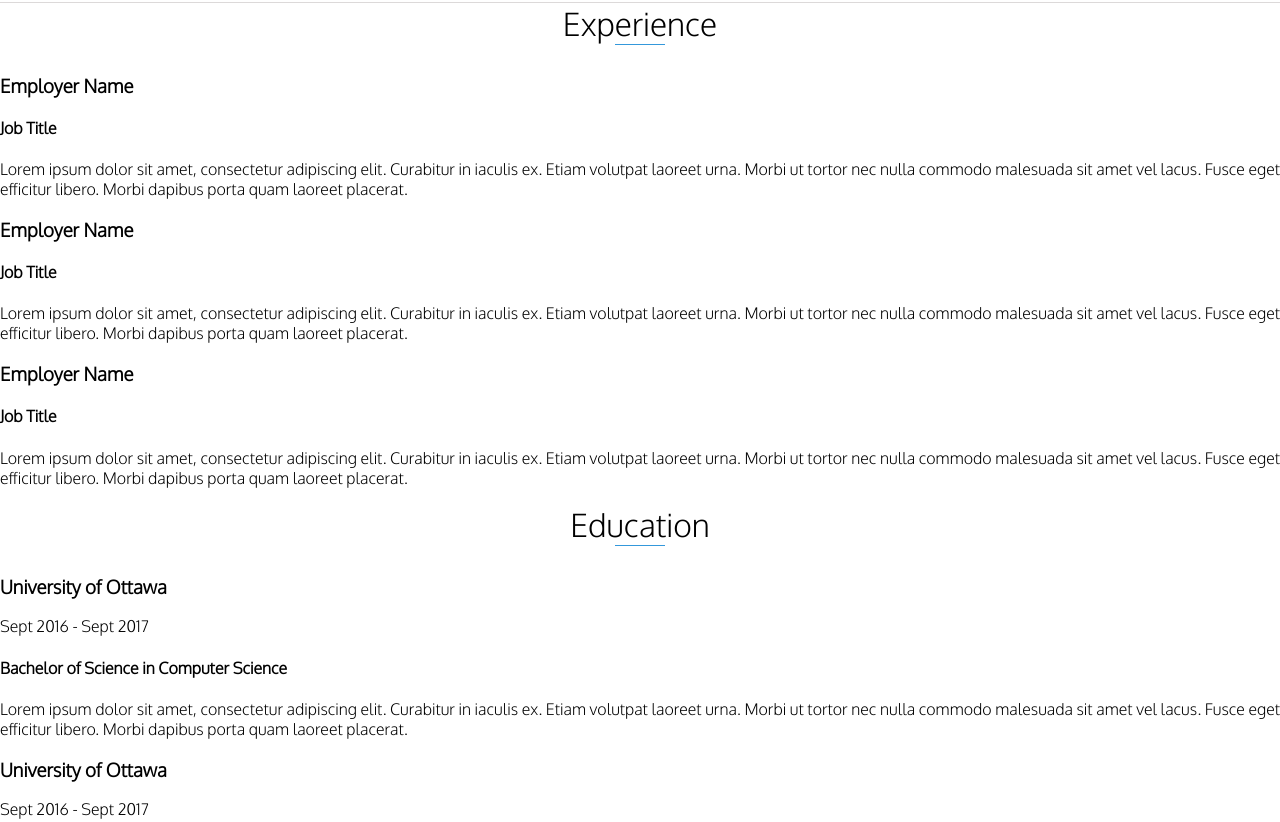
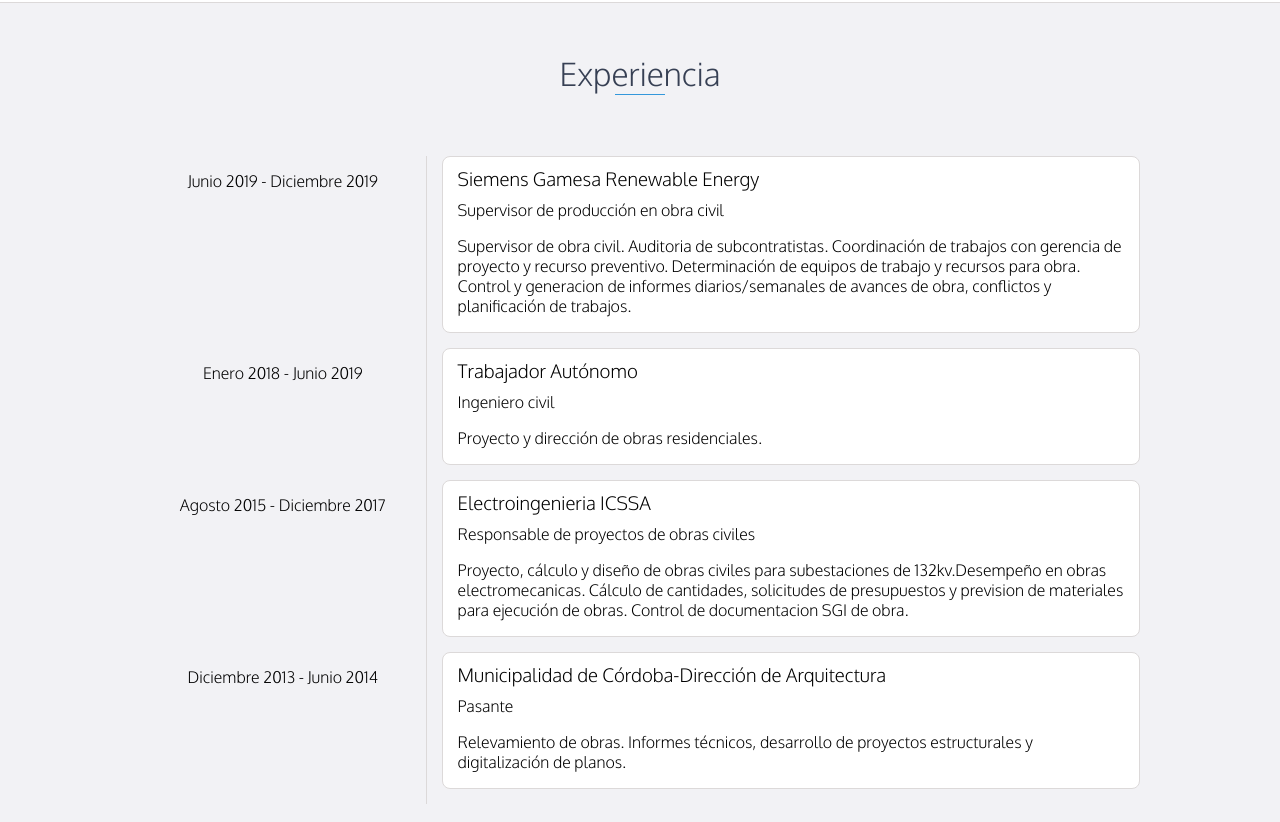
Before and after one commit to maxchz/PortafolioEstatico, a website: page index.html in a window 1280 px wide. Shown: the part 1301-2123 px from the top of the page. Drawn offline with Linux system fonts and the light colour scheme.

Commit message:
agrega seccion experiencia, falta estilizar, correcion de errores

```diff
--- a/css/styles.css
+++ b/css/styles.css
@@ -236,3 +236,103 @@ a{
     right:0;
     margin:0 auto;
     background:#3498db}
+
+/* EXPERIENCIA */
+
+/* .no-js #experience-timeline>div{background:#fff;padding:10px;margin-bottom:10px;border:1px solid #dcd9d9}
+
+.no-js #experience-timeline>div h3{font-size:1.5em;font-weight:300;color:#374054;display:inline-block;margin:0}
+
+.no-js #experience-timeline>div h4{font-size:1.2em;font-weight:300;color:#7e8890;margin:0 0 15px 0}
+
+.no-js #experience-timeline>div p{color:#74808a;font-size:0.9em;margin:0}
+
+.no-js #experience-timeline:before,.no-js #experience-timeline:after{content:none}
+
+@keyframes dropHeader{0%{transform:translateY(-100%)}100%{transform:translateY(0)}} */
+
+#experience{
+    padding:50px 15px;
+    text-align:center;
+    border-bottom:1px solid #dcd9d9;
+}
+#experience h2{
+    color:#374054;
+}
+
+#experience-timeline{
+    margin:5% auto 0 auto;
+    position:relative;
+    max-width:1000px;
+    z-index:0;
+}
+/* #experience-timeline:before{
+    position:absolute;
+    content:'';
+    top:0;
+    bottom:0;
+    left:303px;
+    right:auto;
+    height:100%;
+    width:3px;
+    background:#3498db;
+    z-index:0;
+}
+#experience-timeline:after{
+    position:absolute;
+    content:'';
+    width:3px;
+    height:40px;
+    background:#3498db;
+    background:linear-gradient(to bottom, #3498db, rgba(52,152,219,0));
+    top:100%;
+    left:303px
+} */
+
+.background-alt{
+    background:#f2f2f5;
+}
+
+.experience-job{
+    display:flex;
+    /* padding-top:0.75%;
+    padding-bottom:0.75%; */
+
+}
+.experience-job span{
+    width: 30%;
+    border-right:1px solid #dcd9d9;
+    padding-top:1.5%;
+
+}
+/* .experience-separator{
+    display:block;
+    width:5%;
+} */
+.experience-data{
+    display:block;
+    width:70%;
+    background-color:white;
+    border:1px solid #dcd9d9;
+    margin-left:1.5%;
+    margin-bottom:1.5%;
+    padding:0% 1.5% 0 1.5%;
+    text-align:left;
+    border-radius:0.5rem;
+
+}
+.experience-data h3,h4{
+    margin-top:1.5%;
+    margin-bottom:1.5%;
+    font-weight: lighter;
+}
+
+/* .experience-data h3{
+    font-size:150%;
+} */
+
+
+/* @media only screen and (max-width: 750px){#experience-timeline:before,#experience-timeline:after{left:23px}
+.vtimeline-date{width:auto;text-align:left;position:relative;margin-bottom:15px;display:block;margin-left:70px}
+.vtimeline-icon{margin-left:0}
+.vtimeline-content{margin-left:70px}} */
--- a/index.html
+++ b/index.html
@@ -18,7 +18,8 @@
     <link href="https://fonts.googleapis.com/css2?family=Hind+Siliguri:wght@300;400&family=Noto+Sans:wght@200&display=swap" rel="stylesheet">
     <link href="https://fonts.googleapis.com/css2?family=Hind+Siliguri:wght@300;400&family=Noto+Sans:wght@200&family=Oxygen:wght@300&display=swap" rel="stylesheet">
     <link href="css/styles.css" rel="stylesheet">
-    <script src="https://kit.fontawesome.com/f226647dab.js" crossorigin="anonymous"></script>
+    <script src="https://kit.fontawesome.com/7e244628da.js" crossorigin="anonymous"></script>
+
 
 </head>
 
@@ -79,7 +80,7 @@
 
 
 
-    <div id="lead">
+    <section id="lead">
         <div id="lead-content">
             <h1>Max Choquevilca</h1>
             <h2>Desarrollador Web Full Stack</h2>
@@ -101,7 +102,7 @@
             </a>
         </div>
         <!-- End #lead-down -->
-    </div>
+    </section>
     <!-- Fin #lead -->
 
 
@@ -131,31 +132,60 @@
 
     <!-- Fin #about -->
 
-    <section>
-        <div id="experience" class="background-alt">
-            <h2 class="heading">Experience</h2>
+    <section id="experience" class="background-alt">
+            <h2 class="heading">Experiencia</h2>
             <div id="experience-timeline">
-                <div data-date="September 2015 – September 2016">
-                    <h3>Employer Name</h3>
-                    <h4>Job Title</h4>
+                <div class="experience-job">
+                    <span>Junio 2019 - Diciembre 2019</span>
+
+                    <!-- <div class="experience-separator">
+                        <i class="fa-regular fa-grip-lines-vertical"></i>
+                    </div> -->
+                    <div class="experience-data">
+                        <h3>Siemens Gamesa Renewable Energy</h3>
+                        <h4>Supervisor de producción en obra civil</h4>
                         <p>
-                        Lorem ipsum dolor sit amet, consectetur adipiscing elit. Curabitur in iaculis ex. Etiam volutpat laoreet urna. Morbi ut tortor nec nulla commodo malesuada sit amet vel lacus. Fusce eget efficitur libero. Morbi dapibus porta quam laoreet placerat.
+                            Supervisor de obra civil. Auditoria de subcontratistas. Coordinación de trabajos con gerencia de proyecto y
+                            recurso preventivo. Determinación de equipos de trabajo y recursos para obra. Control y generacion de informes
+                            diarios/semanales de avances de obra, conflictos y planificación de trabajos.
                         </p>
                     </div>
 
-                <div data-date="September 2015 – September 2016">
-                    <h3>Employer Name</h3>
-                    <h4>Job Title</h4>
+                </div>
+
+                <div class="experience-job">
+                    <span>Enero 2018 - Junio 2019</span>
+                    <div class="experience-data">
+
+                        <h3>Trabajador Autónomo</h3>
+                        <h4>Ingeniero civil</h4>
                         <p>
-                        Lorem ipsum dolor sit amet, consectetur adipiscing elit. Curabitur in iaculis ex. Etiam volutpat laoreet urna. Morbi ut tortor nec nulla commodo malesuada sit amet vel lacus. Fusce eget efficitur libero. Morbi dapibus porta quam laoreet placerat.
+                            Proyecto y dirección de obras residenciales.
                         </p>
                     </div>
+                </div>
 
-                <div data-date="September 2015 – September 2016">
-                    <h3>Employer Name</h3>
-                    <h4>Job Title</h4>
+                <div class="experience-job">
+                    <span>Agosto 2015 - Diciembre 2017</span>
+                    <div class="experience-data">
+
+                        <h3>Electroingenieria ICSSA</h3>
+                        <h4>Responsable de proyectos de obras civiles</h4>
                         <p>
-                        Lorem ipsum dolor sit amet, consectetur adipiscing elit. Curabitur in iaculis ex. Etiam volutpat laoreet urna. Morbi ut tortor nec nulla commodo malesuada sit amet vel lacus. Fusce eget efficitur libero. Morbi dapibus porta quam laoreet placerat.
+                            Proyecto, cálculo y diseño de obras civiles para subestaciones de 132kv.Desempeño en obras
+                            electromecanicas. Cálculo de cantidades, solicitudes de presupuestos y prevision de materiales para ejecución de obras.
+                            Control de documentacion SGI de obra.
+                        </p>
+                    </div>
+                </div>
+
+                <div class="experience-job">
+                    <span>Diciembre 2013 - Junio 2014</span>
+                    <div class="experience-data">
+                        <h3>Municipalidad de Córdoba-Dirección de Arquitectura</h3>
+                        <h4>Pasante</h4>
+                        <p>
+                            Relevamiento de obras. Informes técnicos, desarrollo de proyectos estructurales y digitalización de planos.
                         </p>
                     </div>
                 </div>
@@ -328,6 +358,8 @@
     </footer>
     <!-- Fin footer -->
 
+
+
     <!-- <script src="https://ajax.googleapis.com/ajax/libs/jquery/1.12.4/jquery.min.js"></script>
     <script src="js/scripts.min.js"></script> -->
 </body>
```
Lines whose indentation alone changed are shown as unchanged.
